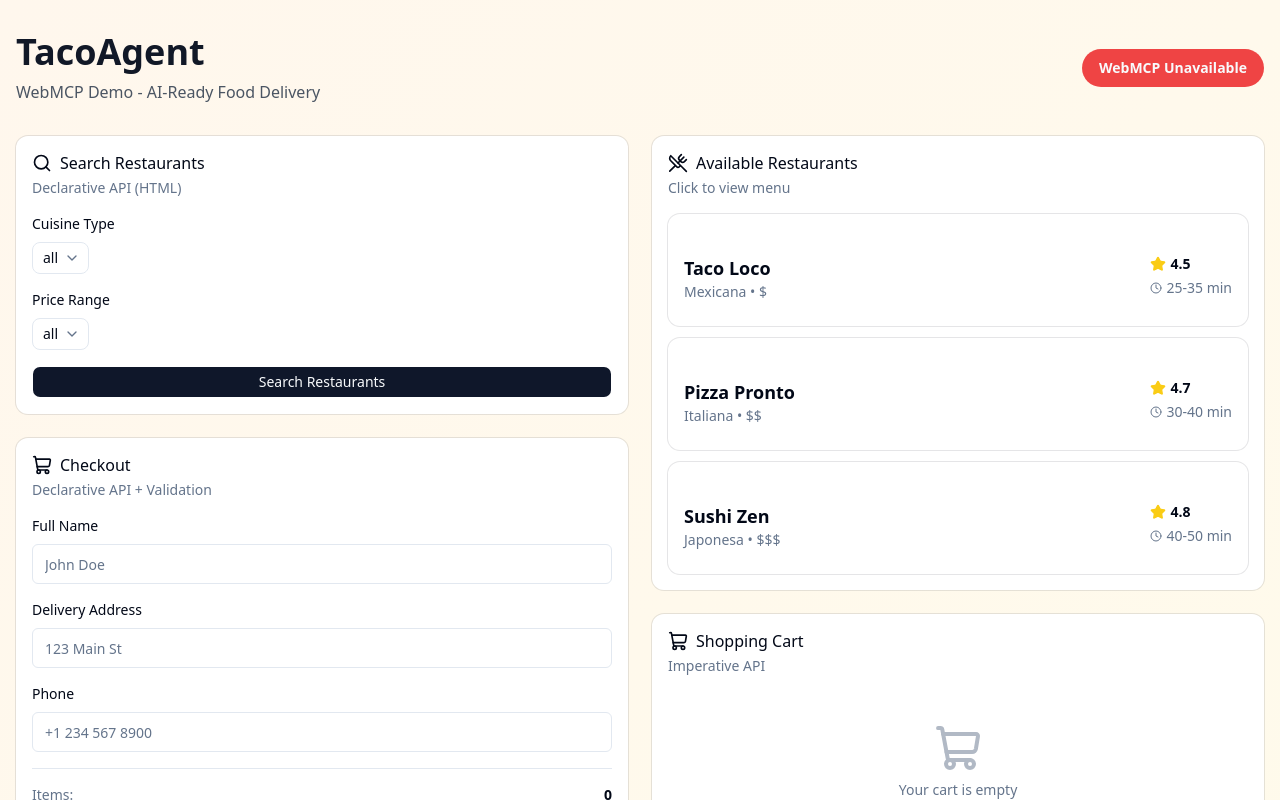
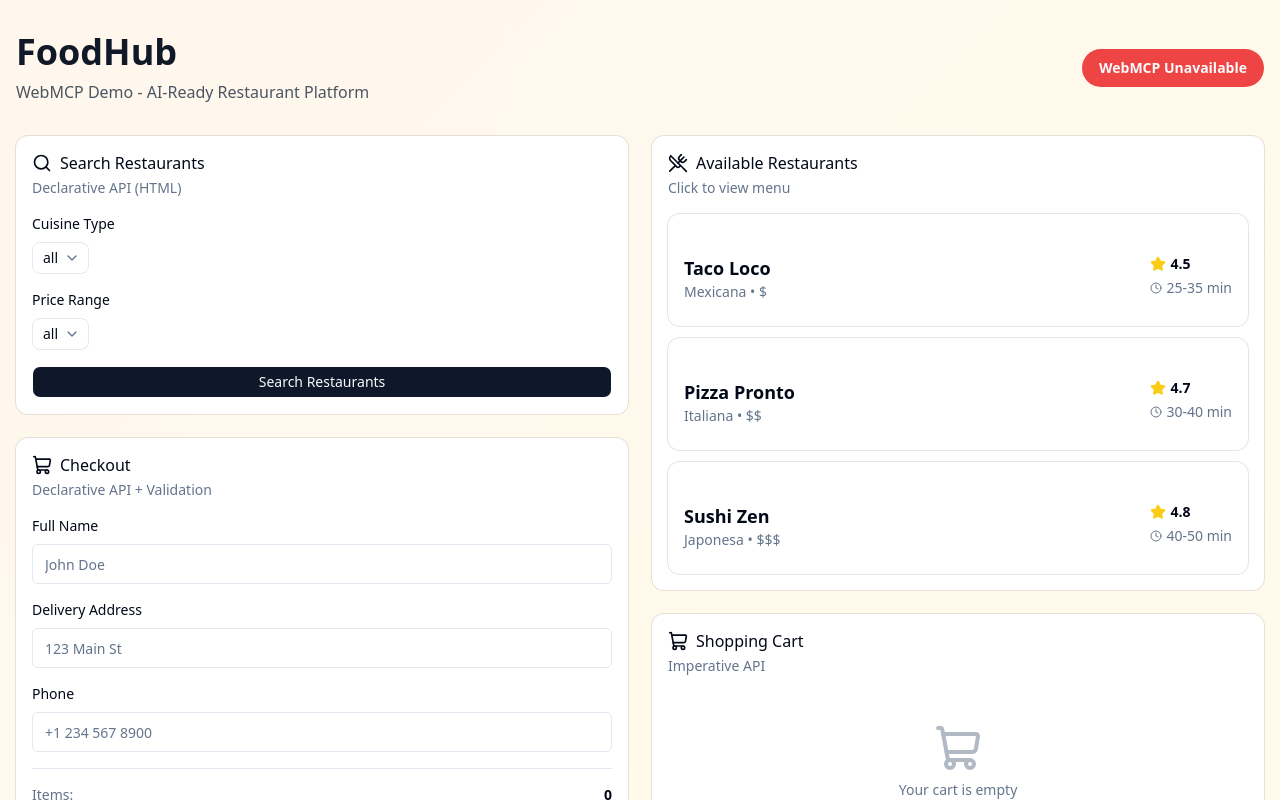
Before and after one commit to aileenvl/webmcp-demo, a Next.js app: page / in a window 1280 px wide. Shown: the top 800 px of the page. Built offline with nearby package versions, Linux system fonts and the light colour scheme.

Commit message:
chore: rebrand from TacoAgent to FoodHub
- Change site name to FoodHub
- Update tagline to AI-Ready Restaurant Platform
- Update page title and meta description

```diff
--- a/app/layout.tsx
+++ b/app/layout.tsx
@@ -13,8 +13,8 @@ const geistMono = Geist_Mono({
 });
 
 export const metadata: Metadata = {
-  title: "Create Next App",
-  description: "Generated by create next app",
+  title: "FoodHub - WebMCP Demo",
+  description: "AI-Ready Restaurant Platform - WebMCP Demo for agents",
 };
 
 export default function RootLayout({
--- a/app/page.tsx
+++ b/app/page.tsx
@@ -182,10 +182,10 @@ export default function Home() {
           <div className="flex items-center justify-between flex-wrap gap-4">
             <div>
               <h1 className="text-4xl font-bold text-gray-900 dark:text-white mb-2">
-                TacoAgent
+                FoodHub
               </h1>
               <p className="text-gray-600 dark:text-gray-300">
-                WebMCP Demo - AI-Ready Food Delivery
+                WebMCP Demo - AI-Ready Restaurant Platform
               </p>
             </div>
             <Badge variant={webmcpStatus === 'available' ? 'default' : 'destructive'} className="text-sm px-4 py-2">
```
